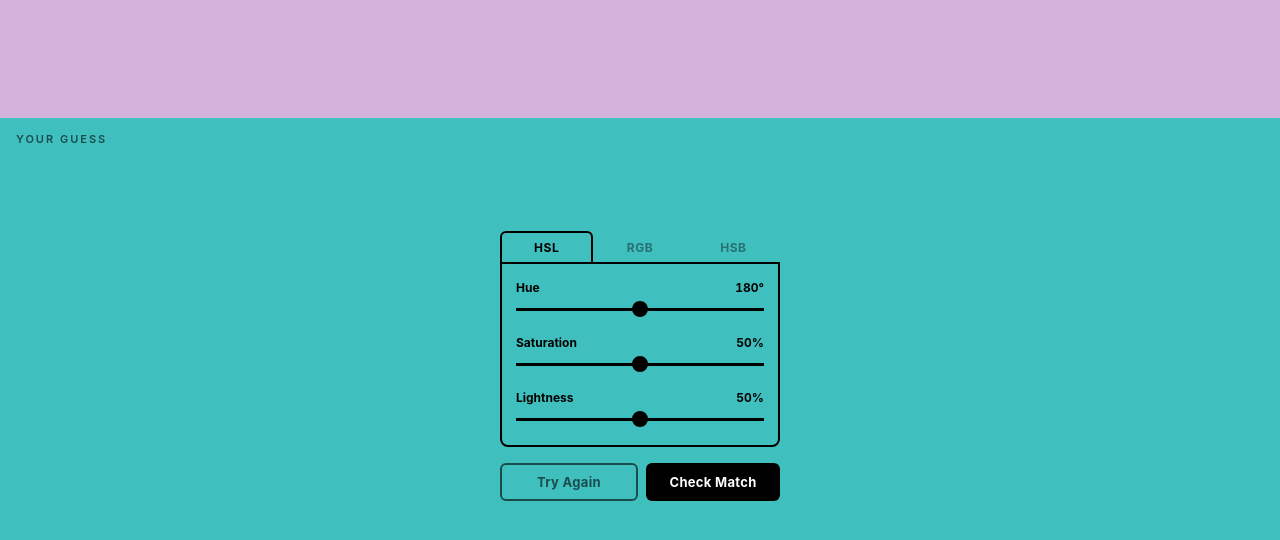
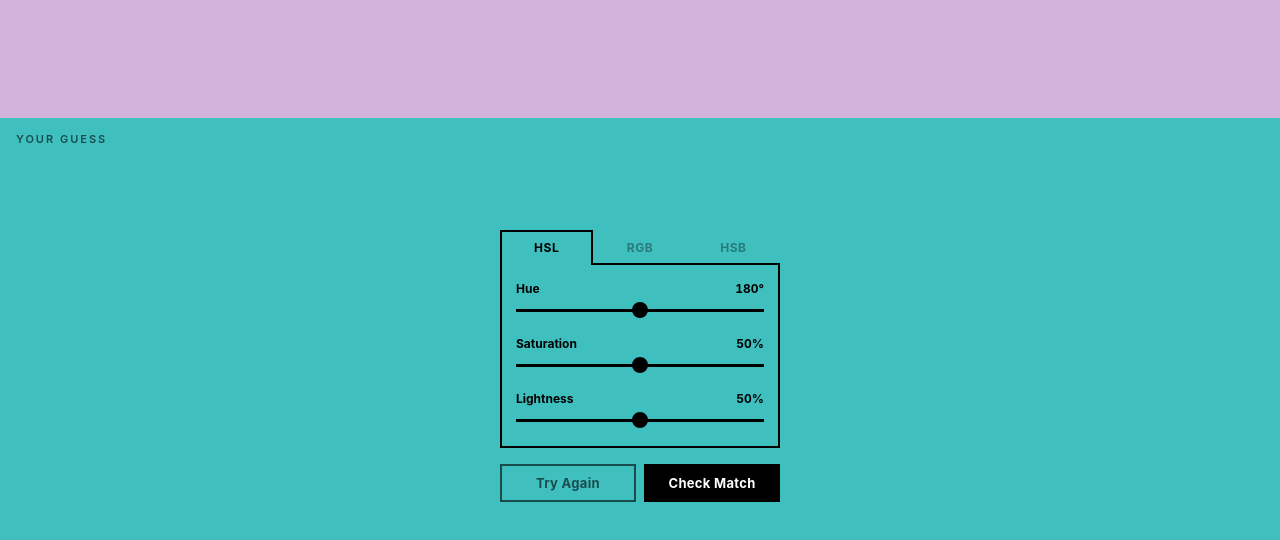
Before and after one commit to mattholihan/figma-hue-hunt, a website: page ui.html in a window 1280 px wide. Shown: the part 202-742 px from the top of the page. Drawn offline with Linux system fonts and the light colour scheme.

Commit message:
Refine ui v2

```diff
--- a/ui.html
+++ b/ui.html
@@ -58,7 +58,7 @@ body { display: flex; flex-direction: column; }
   background: rgba(0, 0, 0, 0.65);
   backdrop-filter: blur(12px); -webkit-backdrop-filter: blur(12px);
   color: #fff; font-size: 20px; font-weight: 800;
-  padding: 6px 20px; border-radius: 40px;
+  padding: 6px 20px; border-radius: 0;
   letter-spacing: 0.5px; pointer-events: none;
   opacity: 0; transition: opacity 0.4s ease;
 }
@@ -75,35 +75,47 @@ body { display: flex; flex-direction: column; }
    Folder Tabs
    ═══════════════════════════════════════════ */
 .tab-bar {
-  display: flex; width: 100%; max-width: 280px;
-  gap: 0; margin-bottom: -2px; position: relative; z-index: 10;
+  display: flex;
+  width: 100%; max-width: 280px;
+  position: relative;
+  z-index: 10;
+  margin-bottom: -2px;
 }
+/* Inactive tabs: no border, faded label */
 .tab-bar button {
-  padding: 7px 0; flex: 1;
+  flex: 1;
+  padding: 8px 0 10px 0; /* extra 2px padding on bottom to ensure it covers the overlap */
   border: 2px solid transparent;
-  border-bottom: 2px solid transparent;
-  border-radius: 6px 6px 0 0;
-  background: transparent;
+  border-bottom: none;
+  border-radius: 0;
+  background-color: transparent;
   font-family: inherit; font-size: 12px; font-weight: 700;
   letter-spacing: 0.5px; cursor: pointer;
-  color: var(--ui-color); opacity: 0.4;
+  color: var(--ui-color);
+  opacity: 0.35;
   transition: opacity 0.15s ease;
+  position: relative;
+  z-index: 1;
 }
-.tab-bar button:hover { opacity: 0.7; }
+.tab-bar button:hover { opacity: 0.6; }
+/* Active tab: 3-sided border, background-colored bottom border to erase container line */
 .tab-bar button.active {
   opacity: 1;
-  border-color: var(--ui-color);
-  border-bottom-color: transparent;
-  position: relative; z-index: 10;
+  border: 2px solid var(--ui-color);
+  border-bottom: none;
+  background-color: var(--current-bg);
+  z-index: 10;
 }
 
 /* ─── Slider Container (bordered box) ─── */
 .slider-container {
   width: 100%; max-width: 280px;
   border: 2px solid var(--ui-color);
-  border-radius: 0 0 8px 8px;
+  border-radius: 0;
   padding: 16px 14px;
   margin-bottom: 16px;
+  position: relative;
+  z-index: 1;
 }
 
 /* ─── Slider Panels ─── */
@@ -151,13 +163,28 @@ input[type="range"]:active::-webkit-slider-thumb {
   cursor: grabbing; transform: scale(1.05);
 }
 
+input[type="range"]::-moz-range-thumb {
+  appearance: none;
+  width: 16px; height: 16px; border-radius: 50%;
+  border: none;
+  cursor: grab;
+  transition: transform 0.1s ease;
+}
+input[type="range"]::-moz-range-thumb:hover {
+  transform: scale(1.2);
+}
+input[type="range"]:active::-moz-range-thumb {
+  cursor: grabbing; transform: scale(1.05);
+}
+
 
 /* ═══════════════════════════════════════════
    Actions
    ═══════════════════════════════════════════ */
 .actions { width: 100%; max-width: 280px; display: flex; gap: 8px; }
 button.act {
-  flex: 1; padding: 9px 0; border-radius: 6px;
+  flex: 1; padding: 9px 0; border-radius: 0;
+  border: 2px solid var(--ui-color);
   font-family: inherit; font-size: 13px; font-weight: 700;
   letter-spacing: 0.3px; cursor: pointer;
   transition: transform 0.12s ease, opacity 0.15s ease;
@@ -166,11 +193,10 @@ button.act:hover  { transform: translateY(-1px); }
 button.act:active { transform: translateY(0); }
 button.act.primary {
   background: var(--ui-color); color: var(--ui-color-inv);
-  border: none;
 }
 button.act.secondary {
   background: transparent; color: var(--ui-color);
-  border: 2px solid var(--ui-color); opacity: 0.6;
+  opacity: 0.6;
 }
 button.act.secondary:hover { opacity: 1; }
 
@@ -407,6 +433,8 @@ function updateContrast() {
   styleEl.textContent = `
     input[type="range"]::-webkit-slider-runnable-track { background: ${uiColor} !important; }
     input[type="range"]::-webkit-slider-thumb { background: ${uiColor} !important; border: 2px solid ${uiColor} !important; }
+    input[type="range"]::-moz-range-track { background: ${uiColor} !important; height: 3px; }
+    input[type="range"]::-moz-range-thumb { background: ${uiColor} !important; border: 2px solid ${uiColor} !important; }
   `;
 }
 
@@ -425,7 +453,10 @@ function updateTargetContrast() {
    Master Render
    ═══════════════════════════════════════════ */
 function render() {
-  userSection.style.backgroundColor = `hsl(${currentHSL.h},${currentHSL.s}%,${currentHSL.l}%)`;
+  const bg = `hsl(${currentHSL.h},${currentHSL.s}%,${currentHSL.l}%)`;
+  userSection.style.backgroundColor = bg;
+  userSection.style.setProperty('--current-bg', bg);
+
   syncAllSliders();
   updateContrast();
 }
```
